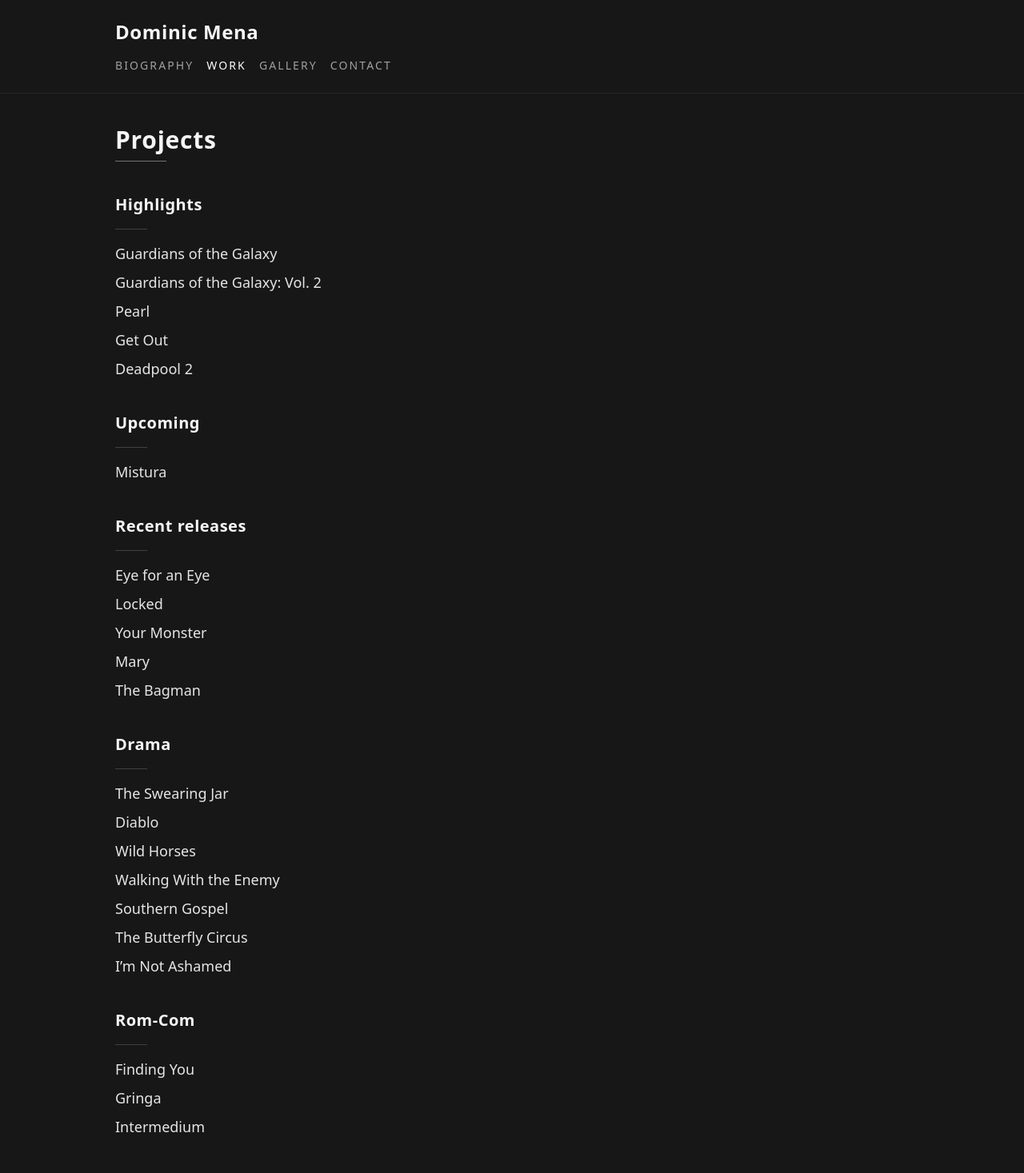
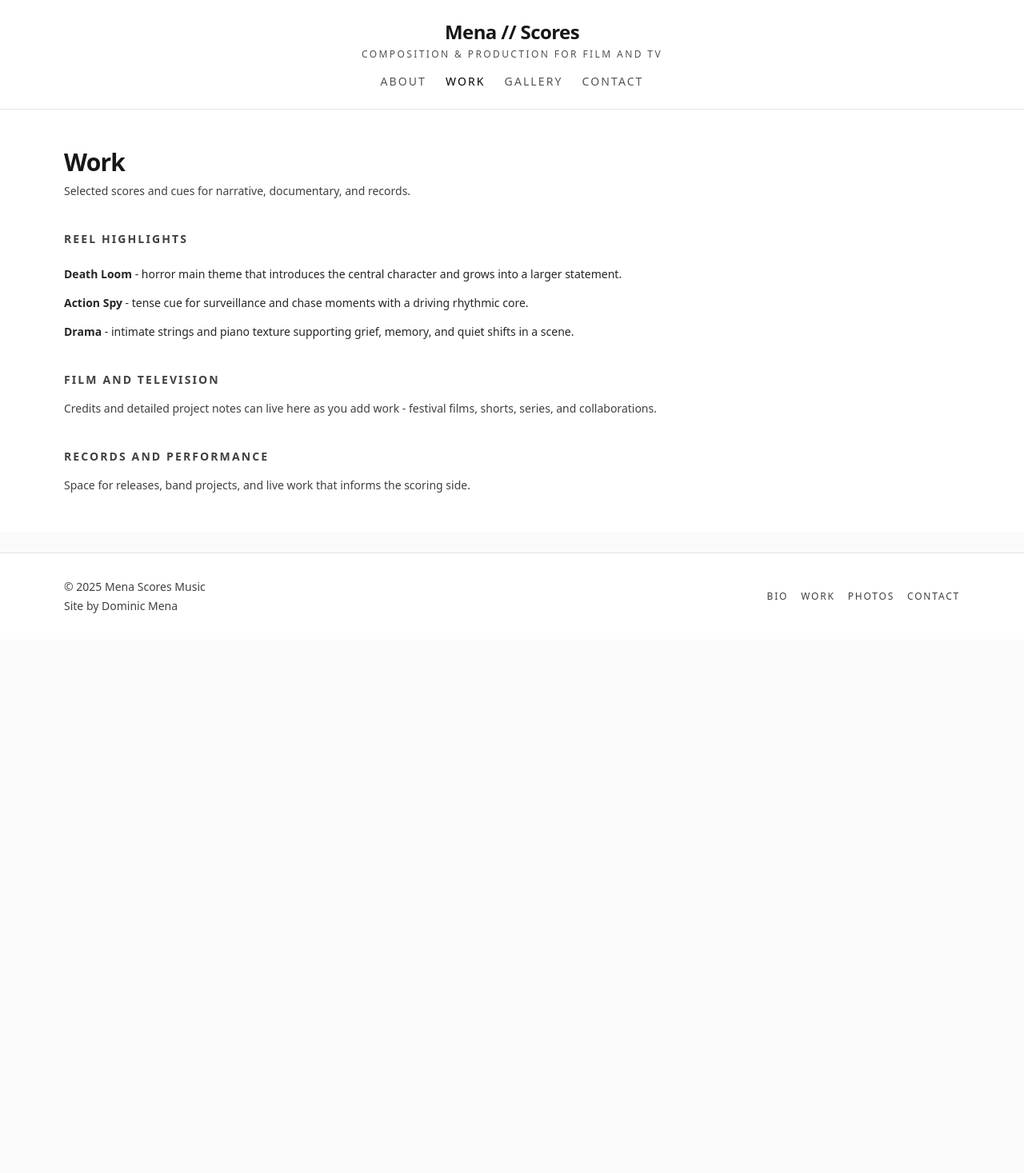
Before and after one commit to dominicmena/MenaScores, a Next.js app: page /work in a window 1280 px wide. Shown: the top 1467 px of the page at 80% size. After the commit the page ends 800 px from the top, so only its background shows below. Built offline with nearby package versions, Linux system fonts and the light colour scheme.

Commit message:
updated format, theme, header

```diff
--- /dev/null
+++ b/app/about/page.js
@@ -0,0 +1,40 @@
+// app/biography/page.js
+import Image from "next/image";
+
+export default function BiographyPage() {
+  return (
+    <section className="bg-white">
+      <div className="mx-auto max-w-6xl px-4 py-12 md:flex md:gap-10">
+        <div className="md:w-2/3 space-y-4">
+          <h1 className="text-2xl md:text-3xl font-semibold tracking-tight">
+            Biography
+          </h1>
+          <p className="text-sm text-neutral-700 leading-relaxed">
+            Dominic Mena is a composer and performer based in Austin, writing
+            music for film, television, and records. His work draws on psych
+            rock, modern classical harmony, and textured sound design, balancing
+            strong themes with detailed atmospheres.
+          </p>
+          <p className="text-sm text-neutral-700 leading-relaxed">
+            As a bandleader and studio producer he has recorded and toured
+            extensively, bringing that live energy into his scoring work. In
+            film, Dominic focuses on character driven cues that stay close to
+            the emotional line of a scene, from intimate piano and strings to
+            more experimental synth and percussive writing.
+          </p>
+        </div>
+
+        <div className="mt-8 md:mt-0 md:w-1/3">
+          <div className="relative aspect-[4/5] overflow-hidden rounded-md bg-neutral-200">
+            <Image
+              src="/dominic-desk2.jpg"
+              alt="Dominic Mena portrait"
+              fill
+              className="object-cover"
+            />
+          </div>
+        </div>
+      </div>
+    </section>
+  );
+}
--- a/app/biography/page.js
+++ /dev/null
@@ -1,36 +0,0 @@
-export const metadata = {
-    title: "Biography - Timothy Williams",
-  };
-
-  export default function BiographyPage() {
-    return (
-      <section className="space-y-8">
-        <header className="space-y-2">
-          <h1 className="text-3xl font-semibold tracking-wide">Biography</h1>
-          <div className="h-px w-16 bg-neutral-500" />
-        </header>
-
-        <div className="space-y-4 text-neutral-200 leading-relaxed">
-          <p>
-            Timothy Williams is a multi award winning composer who has written music for
-            many notable film and television projects. This placeholder biography text
-            can be replaced with your own detailed story, career highlights, and
-            background information.
-          </p>
-
-          <p>
-            Use several paragraphs to describe your early musical experiences, education,
-            influences, and the path that led you into composing for film, television, or
-            other media. Mention milestones in your career such as important collaborators,
-            awards, or key projects.
-          </p>
-
-          <p>
-            You can also include a short note about your current work, upcoming projects,
-            and where you are based. This gives visitors a sense of who you are and what
-            you focus on creatively.
-          </p>
-        </div>
-      </section>
-    );
-  }
--- a/app/gallery/page.js
+++ b/app/gallery/page.js
@@ -1,58 +1,38 @@
+// app/gallery/page.js
 import Image from "next/image";
 
-export const metadata = {
-  title: "Gallery - Timothy Williams",
-};
-
-const galleryImages = [
-  {
-    src: "/gallery/pearl-session-1.jpg",
-    alt: "Scoring session for Pearl",
-  },
-  {
-    src: "/gallery/scoring-mix-01.jpg",
-    alt: "Mixing session in the studio",
-  },
-  {
-    src: "/gallery/live-orchestra-01.jpg",
-    alt: "Recording with live orchestra",
-  },
-  // Add more images here as you add files to /public/gallery
+const images = [
+  { src: "/hero1.jpg", alt: "Studio performance" },
+  { src: "/dominic-desk2.jpg", alt: "Writing session" },
+  { src: "/strange-lot-stellinaStampouli-.jpg", alt: "On set" },
 ];
 
 export default function GalleryPage() {
   return (
-    <section className="space-y-8">
-      <header className="space-y-2">
-        <h1 className="text-3xl font-semibold tracking-wide">Gallery</h1>
-        <div className="h-px w-16 bg-neutral-500" />
-      </header>
+    <section className="bg-white">
+      <div className="mx-auto max-w-6xl px-4 py-12">
+        <h1 className="text-2xl md:text-3xl font-semibold tracking-tight">
+          Gallery
+        </h1>
+        <p className="mt-2 text-sm text-neutral-700">
+          Stills from recording sessions, live shows, and collaborations.
+        </p>
 
-      <p className="text-neutral-300 max-w-2xl">
-        These images are served from the public folder and optimized with the
-        Next.js Image component.
-      </p>
-
-      <div className="grid gap-4 sm:grid-cols-2 md:grid-cols-3">
-        {galleryImages.map((image) => (
-          <figure
-            key={image.src}
-            className="overflow-hidden rounded border border-neutral-700 bg-neutral-900"
-          >
-            <div className="relative aspect-[4/3]">
+        <div className="mt-8 grid gap-6 sm:grid-cols-2 md:grid-cols-3">
+          {images.map((img) => (
+            <div
+              key={img.src}
+              className="relative aspect-[4/3] overflow-hidden rounded-md bg-neutral-200"
+            >
               <Image
-                src={image.src}
-                alt={image.alt}
+                src={img.src}
+                alt={img.alt}
                 fill
-                sizes="(min-width: 1024px) 33vw, (min-width: 640px) 50vw, 100vw"
                 className="object-cover"
               />
             </div>
-            <figcaption className="px-3 py-2 text-xs text-neutral-300">
-              {image.alt}
-            </figcaption>
-          </figure>
-        ))}
+          ))}
+        </div>
       </div>
     </section>
   );
--- a/app/layout.js
+++ b/app/layout.js
@@ -1,23 +1,20 @@
+// app/layout.js
 import "./globals.css";
 import Header from "../components/Header";
 import Footer from "../components/Footer";
 
 export const metadata = {
-  title: "Timothy Williams - Composer",
-  description: "Composer site built with Next.js and Tailwind CSS.",
+  title: "Dominic Mena - Composer",
+  description: "The official site of composer Dominic Mena.",
 };
 
 export default function RootLayout({ children }) {
   return (
     <html lang="en">
-      <body className="bg-neutral-900 text-neutral-100">
+      <body className="bg-neutral-50 text-neutral-900 antialiased">
         <div className="flex min-h-screen flex-col">
           <Header />
-          <main className="flex-1">
-            <div className="mx-auto max-w-5xl px-4 py-10">
-              {children}
-            </div>
-          </main>
+          <main className="flex-1">{children}</main>
           <Footer />
         </div>
       </body>
--- a/app/page.js
+++ b/app/page.js
@@ -1,38 +1,58 @@
+// app/page.js
 import Image from "next/image";
+import Link from "next/link";
 
 export default function HomePage() {
   return (
-    <section className="space-y-10">
-      {/* Hero image */}
-      <div className="relative w-full aspect-video overflow-hidden rounded-lg border border-neutral-800 bg-neutral-900">
+    <div className="border-t border-neutral-200">
+      {/* Hero */}
+      <section className="border-b border-neutral-200 bg-white">
+        <div className="mx-auto flex max-w-6xl flex-col gap-8 px-4 py-12 md:flex-row md:items-center">
+          <div className="md:w-1/2">
+            <h1 className="text-4xl md:text-5xl font-semibold tracking-tight">
+              Dominic Mena
+            </h1>
+            <p className="mt-2 text-xs md:text-sm uppercase tracking-[0.2em] text-neutral-600">
+              Composer - Producer - Performer
+            </p>
+            <p className="mt-6 text-sm md:text-base text-neutral-700 leading-relaxed">
+              Music for film, television, and records, with a focus on vivid
+              themes, textured harmony, and emotion driven cues.
+            </p>
+
+            <div className="mt-6 flex flex-wrap gap-3 text-sm">
+              <Link
+                href="/work"
+                className="rounded border border-neutral-900 px-4 py-2 hover:bg-neutral-900 hover:text-white"
+              >
+                Listen to work
+              </Link>
+              <Link
+                href="/contact"
+                className="rounded bg-neutral-900 px-4 py-2 text-white hover:opacity-90"
+              >
+                Contact
+              </Link>
+            </div>
+          </div>
+
+          <div className="md:w-1/2">
+            <div className="relative aspect-[4/3] w-full overflow-hidden rounded-md bg-neutral-200">
               <Image
-          src="/dominic-desk2.jpg"
-          alt="Timothy Williams at work in the studio"
+                src="/hero1.jpg"
+                alt="Dominic Mena in the studio"
                 fill
                 priority
                 className="object-cover"
-          sizes="100vw"
+                sizes="(min-width: 768px) 50vw, 100vw"
               />
-
-        {/* Optional overlay text at bottom left */}
-        <div className="pointer-events-none absolute inset-x-0 bottom-0 bg-gradient-to-t from-black/70 via-black/30 to-transparent">
-          <div className="mx-auto max-w-5xl px-4 pb-6">
-            <h1 className="text-2xl md:text-3xl font-semibold tracking-wide">
-              Dominic Mena
-             </h1>
-            <p className="text-sm md:text-base text-neutral-200 max-w-xl">
-              Composer for film and television.
-            </p>
             </div>
           </div>
         </div>
+      </section>
 
-      {/* Intro text under the hero */}
-      <div className="space-y-3 max-w-2xl">
-        <p className="text-neutral-300">
-            TEXT OPTIONAL
-        </p>
+
+
     </div>
-    </section>
   );
 }
--- a/app/work/page.js
+++ b/app/work/page.js
@@ -1,91 +1,58 @@
-export const metadata = {
-    title: "Projects - Timothy Williams",
-  };
+// app/work/page.js
+export default function WorkPage() {
+    return (
+      <section className="bg-white">
+        <div className="mx-auto max-w-6xl px-4 py-12 space-y-10">
+          <header>
+            <h1 className="text-2xl md:text-3xl font-semibold tracking-tight">
+              Work
+            </h1>
+            <p className="mt-2 text-sm text-neutral-700">
+              Selected scores and cues for narrative, documentary, and records.
+            </p>
+          </header>
 
-  const sections = [
-    {
-      title: "Highlights",
-      items: [
-        "Guardians of the Galaxy",
-        "Guardians of the Galaxy: Vol. 2",
-        "Pearl",
-        "Get Out",
-        "Deadpool 2",
-      ],
-    },
-    {
-      title: "Upcoming",
-      items: ["Mistura"],
-    },
-    {
-      title: "Recent releases",
-      items: ["Eye for an Eye", "Locked", "Your Monster", "Mary", "The Bagman"],
-    },
-    {
-      title: "Drama",
-      items: [
-        "The Swearing Jar",
-        "Diablo",
-        "Wild Horses",
-        "Walking With the Enemy",
-        "Southern Gospel",
-        "The Butterfly Circus",
-        "I’m Not Ashamed",
-      ],
-    },
-    {
-      title: "Rom-Com",
-      items: ["Finding You", "Gringa", "Intermedium"],
-    },
-    {
-      title: "Action",
-      items: ["Fast & Furious Presents: Hobbs & Shaw", "Red Sky", "I.T."],
-    },
-    {
-      title: "Horror",
-      items: [
-        "Brightburn",
-        "We Summon the Darkness",
-        "Founders Day",
-        "She Came From the Woods",
-      ],
-    },
-    {
-      title: "Television",
-      items: [
-        "Agent Elvis",
-        "Creepshow",
-        "The Exorcist",
-        "Piney: The Lonesome Pine",
-        "Richard Lovely (Pilot)",
-      ],
-    },
-  ];
+          <div className="space-y-6">
+            <h2 className="text-sm font-semibold uppercase tracking-[0.15em] text-neutral-700">
+              Reel highlights
+            </h2>
+            <ul className="space-y-4 text-sm text-neutral-800">
+              <li>
+                <span className="font-semibold">Death Loom</span> - horror main
+                theme that introduces the central character and grows into a
+                larger statement.
+              </li>
+              <li>
+                <span className="font-semibold">Action Spy</span> - tense cue for
+                surveillance and chase moments with a driving rhythmic core.
+              </li>
+              <li>
+                <span className="font-semibold">Drama</span> - intimate strings
+                and piano texture supporting grief, memory, and quiet shifts in a
+                scene.
+              </li>
+            </ul>
+          </div>
 
-  export default function ProjectsPage() {
-    return (
-      <section className="space-y-10">
-        <header className="space-y-2">
-          <h1 className="text-3xl font-semibold tracking-wide">Projects</h1>
-          <div className="h-px w-16 bg-neutral-500" />
-        </header>
+          <div className="space-y-4">
+            <h2 className="text-sm font-semibold uppercase tracking-[0.15em] text-neutral-700">
+              Film and television
+            </h2>
+            <p className="text-sm text-neutral-700">
+              Credits and detailed project notes can live here as you add work
+              - festival films, shorts, series, and collaborations.
+            </p>
+          </div>
 
-        <div className="space-y-10">
-          {sections.map((section) => (
-            <div key={section.title} className="space-y-4">
-              <h2 className="text-xl font-semibold tracking-wide">
-                {section.title}
-              </h2>
-              <div className="h-px w-10 bg-neutral-700" />
-              <ul className="space-y-2 text-neutral-200">
-                {section.items.map((item) => (
-                  <li key={item} className="text-lg">
-                    {item}
-                  </li>
-                ))}
-              </ul>
-            </div>
-          ))}
+          <div className="space-y-4">
+            <h2 className="text-sm font-semibold uppercase tracking-[0.15em] text-neutral-700">
+              Records and performance
+            </h2>
+            <p className="text-sm text-neutral-700">
+              Space for releases, band projects, and live work that informs the
+              scoring side.
+            </p>
+          </div>
         </div>
       </section>
     );
--- a/components/Footer.jsx
+++ b/components/Footer.jsx
@@ -1,38 +1,31 @@
+// components/Footer.jsx
 import Link from "next/link";
 
 export default function Footer() {
   return (
-    <footer className="border-t border-neutral-800 mt-12">
-      <div className="mx-auto max-w-5xl px-4 py-6 text-sm text-neutral-400">
-        <div className="flex flex-col gap-3 md:flex-row md:items-center md:justify-between">
-          {/* Left side: copyright and credit */}
+    <footer className="border-t border-neutral-200 bg-white">
+      <div className="mx-auto max-w-6xl px-4 py-8 text-sm text-neutral-700">
+        <div className="flex flex-col gap-4 md:flex-row md:items-center md:justify-between">
           <div className="space-y-1">
-            <p>© {new Date().getFullYear()} Beach House Music</p>
+            <p>© {new Date().getFullYear()} Mena Scores Music</p>
             <p>
-              Website by{"Dominic Mena"}
-              <a
-                href="https://warmbutter.com"
-                target="_blank"
-                rel="noreferrer"
-                className="underline hover:text-white"
-              >
-                Warm Butter Design
-              </a>
+              Site by{" "}
+              <span className="font-medium">Dominic Mena</span>{" "}
+
             </p>
           </div>
 
-          {/* Right side: repeated nav items */}
-          <nav className="flex flex-wrap gap-4 text-xs uppercase tracking-[0.15em]">
-            <Link href="/biography" className="hover:text-white">
-              Biography
+          <nav className="flex flex-wrap items-center gap-4 text-xs uppercase tracking-[0.15em]">
+            <Link href="/biography" className="hover:text-black">
+              Bio
             </Link>
-            <Link href="/projects" className="hover:text-white">
-              Projects
+            <Link href="/work" className="hover:text-black">
+              Work
             </Link>
-            <Link href="/gallery" className="hover:text-white">
-              Gallery
+            <Link href="/gallery" className="hover:text-black">
+              Photos
             </Link>
-            <Link href="/contact" className="hover:text-white">
+            <Link href="/contact" className="hover:text-black">
               Contact
             </Link>
           </nav>
--- a/components/Header.jsx
+++ b/components/Header.jsx
@@ -1,10 +1,11 @@
+// components/Header.jsx
 "use client";
 
 import Link from "next/link";
 import { usePathname } from "next/navigation";
 
 const navItems = [
-  { href: "/biography", label: "Biography" },
+  { href: "/about", label: "About" },
   { href: "/work", label: "Work" },
   { href: "/gallery", label: "Gallery" },
   { href: "/contact", label: "Contact" },
@@ -14,25 +15,31 @@ export default function Header() {
   const pathname = usePathname();
 
   return (
-    <header className="border-b border-neutral-800">
-      <div className="mx-auto max-w-5xl px-4 py-6">
-        {/* Site title */}
-        <div className="mb-4">
-          <Link href="/" className="text-2xl font-semibold tracking-wide hover:opacity-80 transition">
-            Dominic Mena
+    <header className="border-b border-neutral-200 bg-white">
+      <div className="mx-auto max-w-6xl px-4 py-6">
+        <div className="text-center">
+          <Link
+            href="/"
+            className="text-2xl font-semibold tracking-tight hover:opacity-80"
+          >
+            Mena // Scores
           </Link>
+          <div className="mt-1 text-xs uppercase tracking-[0.2em] text-neutral-600">
+            Composition & Production for film and TV
+          </div>
         </div>
 
-        {/* Navigation links */}
-        <nav className="flex flex-wrap gap-4 text-sm uppercase tracking-[0.15em] text-neutral-300">
+        <nav className="mt-4 flex flex-wrap items-center justify-center gap-6 text-xs md:text-sm uppercase tracking-[0.15em] text-neutral-700">
           {navItems.map((item) => {
-            const isActive = pathname.startsWith(item.href);
+            const isActive =
+              pathname === item.href || pathname.startsWith(item.href + "/");
+
             return (
               <Link
                 key={item.href}
                 href={item.href}
-                className={`hover:text-white transition ${
-                  isActive ? "text-white" : "text-neutral-400"
+                className={`hover:text-black ${
+                  isActive ? "text-black" : "text-neutral-600"
                 }`}
               >
                 {item.label}
```
Also changed, not shown: app/contact/page.js (+28 -83 lines), public/hero1.jpg (added). Lines whose indentation alone changed are shown as unchanged.
